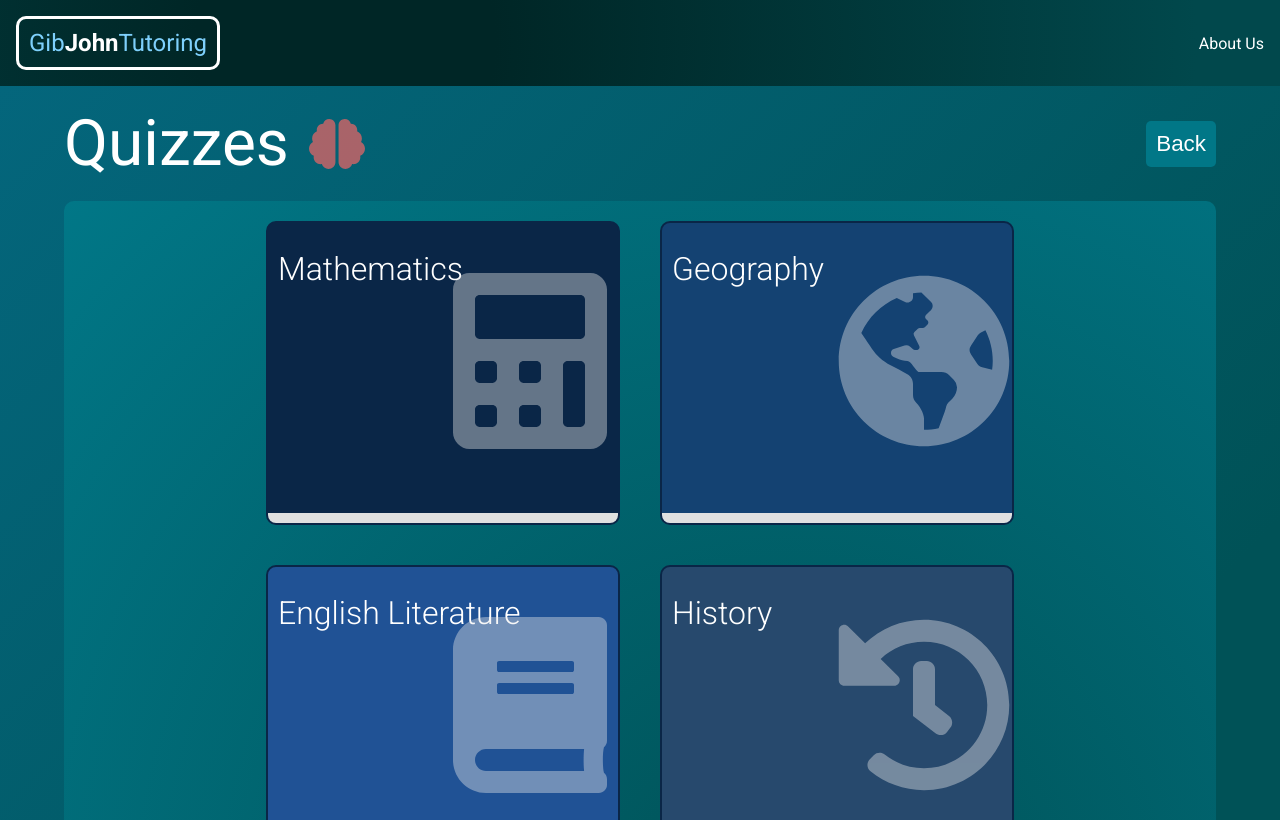
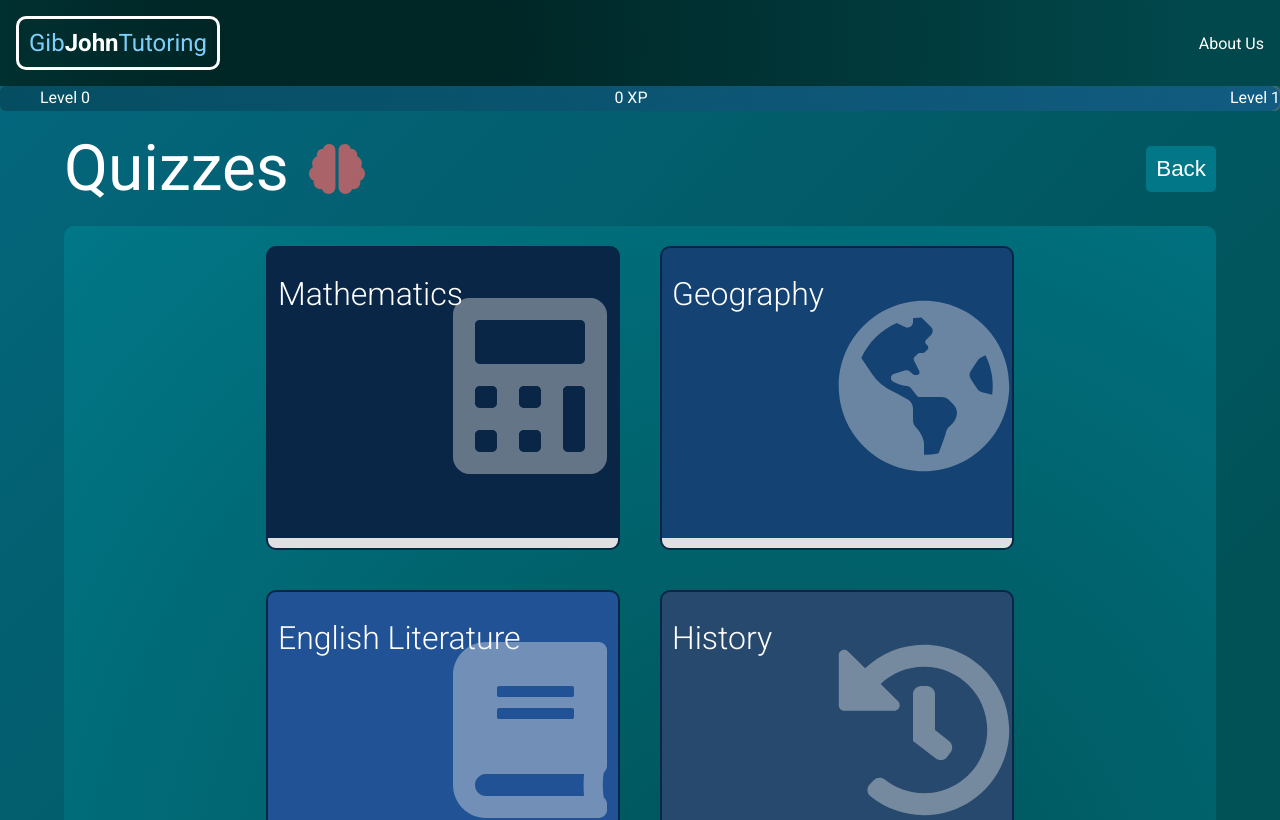
Before and after one commit to mybrid0/Learning-Platform, a React (Create React App) app in the folder client/: page /quizzes in a window 1280 px wide. Shown: the top 820 px of the page. Built offline with nearby package versions, Linux system fonts and the light colour scheme; no server answers.

Commit message:
Progress bar + authstate xp

```diff
--- a/client/src/App.css
+++ b/client/src/App.css
@@ -23,6 +23,14 @@ body {
 
 .nav {
   display: flex;
+  flex-direction: column;
+  width: 100%;
+  border-radius: 0 0 5px 5px;
+  position: relative;
+}
+
+.main-nav {
+  display: flex;
   justify-content: space-between;
   align-items: center;
 
@@ -37,7 +45,7 @@ body {
   z-index: 100000;
 }
 
-.nav .title {
+.main-nav .title {
   font-size: 1.5rem;
   margin: 1rem;
   text-decoration: none;
@@ -47,18 +55,18 @@ body {
   border-radius: 10px;
 }
 
-.nav .title span {
+.main-nav .title span {
   color: rgb(255, 255, 255);
   font-weight: bold;
 }
 
-.nav ul {
+.main-nav ul {
   display: flex;
 }
-.nav ul li {
+.main-nav ul li {
   list-style: none;
 }
-.nav ul li a {
+.main-nav ul li a {
   display: block;
   text-decoration: none;
   color: rgb(255, 255, 255);
@@ -72,7 +80,7 @@ body {
   color: #ffffff;
 }
 
-.nav .menu {
+.main-nav .menu {
   display: none;
   position: absolute;
   top: 0.75rem;
@@ -83,7 +91,7 @@ body {
   height: 2rem;
 }
 
-.nav .menu span {
+.main-nav .menu span {
   height: 0.4rem;
   width: 100%;
   background-color: white;
@@ -121,28 +129,28 @@ body {
   margin-left: 5px;
 }
 @media (max-width: 480px) {
-  .nav .menu {
+  .main-nav .menu {
     display: flex;
   }
-  .nav {
+  .main-nav {
     flex-direction: column;
     align-items: start;
   }
-  .nav ul {
+  .main-nav ul {
     display: none;
     flex-direction: column;
     width: 100%;
     margin-bottom: 0.25rem;
   }
 
-  .nav ul.open {
+  .main-nav ul.open {
     display: flex;
   }
-  .nav ul li {
+  .main-nav ul li {
     width: 100%;
     text-align: center;
   }
-  .nav ul li a {
+  .main-nav ul li a {
     margin: 0.2rem 0.5rem;
   }
 }
@@ -390,3 +398,74 @@ body {
   border-radius: 8px;
   color: white;
 }
+
+.user-info p {
+  margin: 0;
+  opacity: 1;
+}
+.user-info {
+  display: flex;
+
+  align-items: center;
+  color: white;
+  background-color: #2361a377;
+  border-radius: 5px;
+  padding: 10px;
+}
+.level {
+  margin-right: 10px;
+  font-weight: bold;
+}
+.progress-bar-xp {
+  background: linear-gradient(90deg, #063749 0%, #2361a3 100%);
+  height: 100%;
+  transition: width 0.5s ease;
+  z-index: 19999;
+  border-radius: 0 10px 10px 0;
+  position: sticky;
+}
+
+.progress-bar-container-xp {
+  border-radius: 5px;
+  overflow: hidden;
+  height: 25px;
+  width: 100%;
+  position: sticky;
+  background-color: grey;
+  opacity: 0.5;
+}
+
+.xp-required {
+  position: absolute;
+  top: 88px;
+  left: 48%;
+  margin: 0;
+  z-index: 100000;
+  text-align: center;
+  color: white;
+}
+
+.current-level {
+  position: absolute;
+  top: 88px;
+  left: 40px;
+  z-index: 10000;
+  margin: 0;
+  color: white;
+}
+
+.next-level {
+  position: absolute;
+  top: 88px;
+  right: 0;
+  margin: 0;
+  color: white;
+}
+
+.drop-link {
+  background-color: #2361a377;
+  border-radius: 5px;
+  padding: 0px;
+  margin-left: 10px;
+  margin-right: 10px;
+}
--- a/client/src/App.js
+++ b/client/src/App.js
@@ -21,6 +21,13 @@ function App() {
     xp: 0,
   });
 
+  const updateXP = (newXP) => {
+    setAuthState((prevAuthState) => ({
+      ...prevAuthState,
+      xp: newXP,
+    }));
+  };
+
   //When page Loads...
   useEffect(() => {
     // Call auth endpoint in backend using the access Token
@@ -42,7 +49,8 @@ function App() {
             username: response.data.username,
             id: response.data.id,
             isLoggedIn: true,
-            xp: response.data.xp,
+            xp: parseInt(localStorage.getItem("xp")) || 0,
+            xpLevel: parseInt(localStorage.getItem("xpLevel")) || 0,
           });
         }
       });
@@ -50,7 +58,7 @@ function App() {
 
   return (
     <div className="App">
-      <AuthContext.Provider value={{ authState, setAuthState }}>
+      <AuthContext.Provider value={{ authState, setAuthState, updateXP }}>
         {/* Context wraps the application */}
         <BrowserRouter>
           <Navbar authState={authState} setAuthState={setAuthState} />
--- a/client/src/components/Navbar.js
+++ b/client/src/components/Navbar.js
@@ -10,29 +10,19 @@ function Navbar({ authState, setAuthState }) {
   console.log(authState);
   const [menuOpen, setMenuOpen] = useState(false);
   const [open, setOpen] = useState(false);
-  const [userData, setUserData] = useState({ xp: 0, xpLevel: 0 });
+  const [userData, setUserData] = useState({
+    xp: parseInt(localStorage.getItem("xp"), 10) || 0,
+    xpLevel: parseInt(localStorage.getItem("xpLevel"), 10) || 0,
+  });
 
-  useEffect(() => {
-    const fetchUserData = async () => {
-      try {
-        const res = await axios.get(
-          `http://localhost:3001/user/${authState.id}`,
-          {
-            headers: {
-              Authorization: `Bearer ${localStorage.getItem("accessToken")}`,
-            },
-          }
-        );
-        setUserData(res.data);
-      } catch (error) {
-        console.error(error);
-      }
-    };
-    fetchUserData();
-  }, []);
+  const xpForNextLevel = (authState.xpLevel + 1) * 1000;
+  const xpProgress = (authState.xp / xpForNextLevel) * 100;
+
+  console.log(xpProgress);
 
   return (
     <nav className="nav">
+      <div className="main-nav">
         <Link to="/" className="title">
           Gib<span>John</span>Tutoring
         </Link>
@@ -55,6 +45,9 @@ function Navbar({ authState, setAuthState }) {
             <></>
           ) : (
             <>
+              <div className="user-info">
+                <p>Level: {userData.xpLevel}</p>
+              </div>
               <li className="drop-link">
                 <a
                   href="#"
@@ -69,6 +62,16 @@ function Navbar({ authState, setAuthState }) {
             </>
           )}
         </ul>
+      </div>
+      <div className="progress-bar-container-xp">
+        <div
+          className="progress-bar-xp"
+          style={{ width: `${xpProgress}%` }}
+        ></div>
+      </div>
+      <p className="current-level">Level {userData.xpLevel}</p>
+      <p className="xp-required">{authState.xp} XP </p>
+      <p className="next-level">Level {userData.xpLevel + 1}</p>
     </nav>
   );
 }
--- a/client/src/pages/Quiz.js
+++ b/client/src/pages/Quiz.js
@@ -9,7 +9,7 @@ import "./Quiz.css"; // Importing styles for the Quiz component
 const Quiz = () => {
   // Extracting the quizTitle parameter from the URL using React Router's useParams
   const { quizTitle } = useParams();
-  const { authState } = useContext(AuthContext);
+  const { authState, setAuthState } = useContext(AuthContext);
 
   // State variables to manage the quiz state
   const [currentQuestion, setCurrentQuestion] = useState(0);
@@ -75,7 +75,10 @@ const Quiz = () => {
   const handleQuizCompletion = async () => {
     try {
       // Calculate XP gained from the quiz (assuming 50 XP per score)
-
+      setAuthState({
+        ...authState,
+        xp: authState.xp + score * 50,
+      });
       // Update the user's XP and XP level
       await axios.put(
         `http://localhost:3001/users/update-xp/${authState.id}`,
@@ -88,6 +91,8 @@ const Quiz = () => {
           },
         }
       );
+
+      localStorage.setItem("xp", authState.xp + score * 50);
 
       // Redirect to the home page after completing the quiz
       navigate("/quizzes");
```
Also changed, not shown: 1 other file (tests, documents, lock files or other folders). Lines whose indentation alone changed are shown as unchanged.
